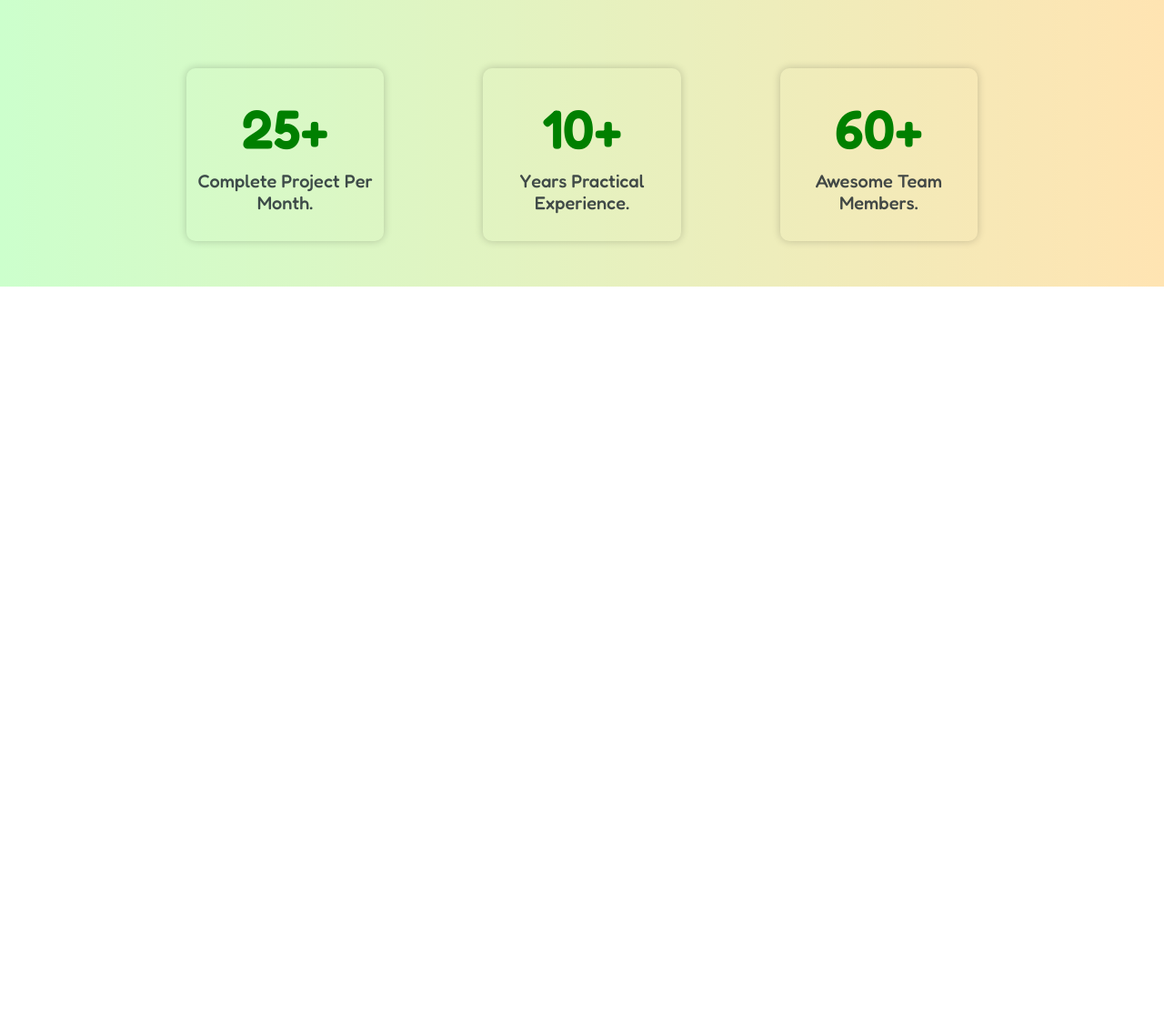
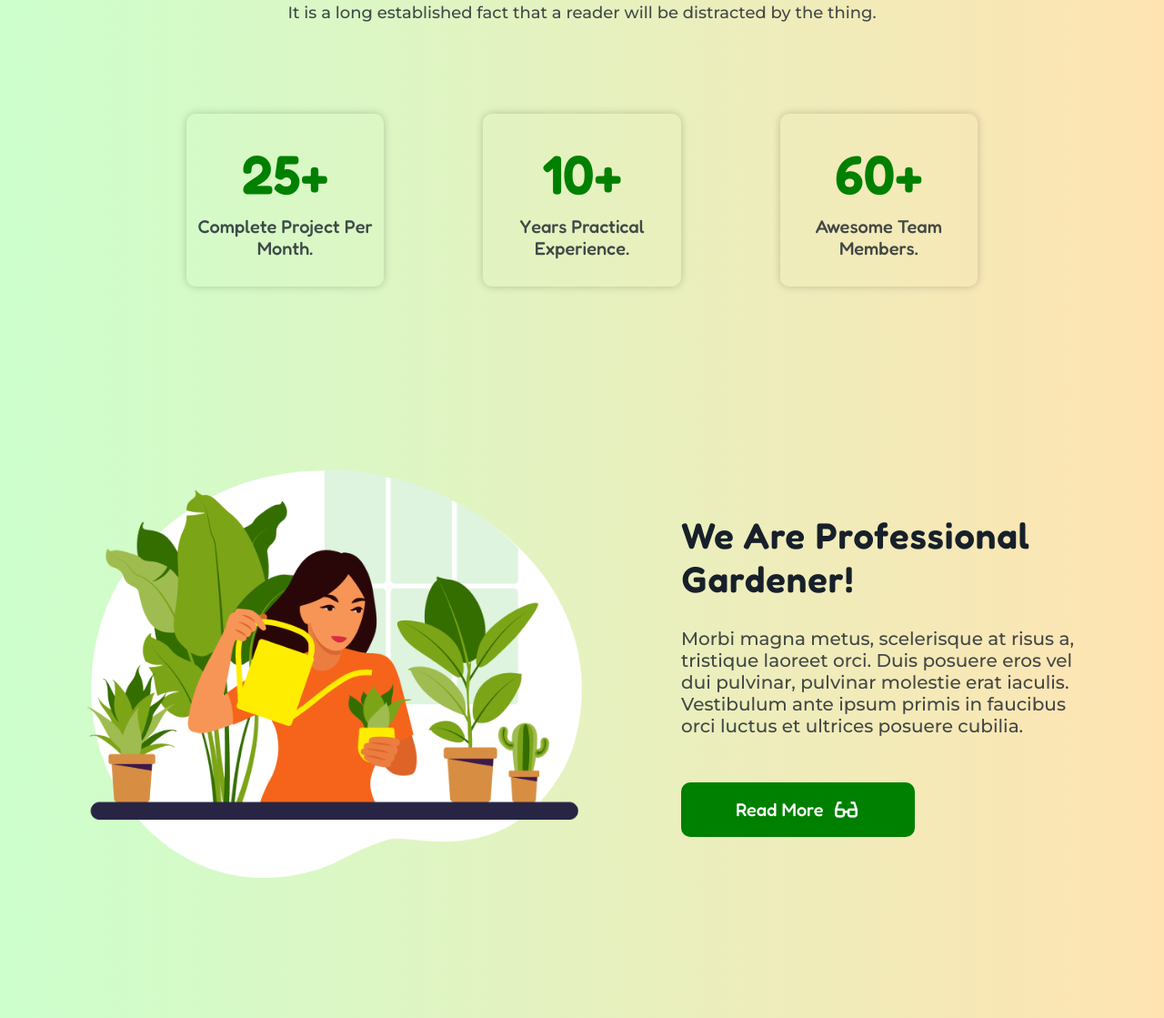
Before and after one commit to LittleMemento/garden-hobby, a plain HTML site: page index.html in a window 1280 px wide. Shown: the part 1010-2129 px from the top of the page at 91% size. Before the commit the page ends 1325 px from the top, so only its background shows below. Drawn offline with nearby package versions, Linux system fonts and the light colour scheme.

Commit message:
finish gardener

```diff
--- a/index.html
+++ b/index.html
@@ -70,18 +70,51 @@
           </p>
         </div>
         <div class="awe_body_card">
-          <div class="awe_card_box" data-aos="fade-up" data-aos-easing="linear" data-aos-duration="2000">
+          <div
+            class="awe_card_box"
+            data-aos="fade-up"
+            data-aos-easing="linear"
+            data-aos-duration="2000"
+          >
             <b>25+ </b>
             <small>Complete Project Per Month.</small>
           </div>
-          <div class="awe_card_box" data-aos="fade-up" data-aos-easing="linear" data-aos-duration="2000">
+          <div
+            class="awe_card_box"
+            data-aos="fade-up"
+            data-aos-easing="linear"
+            data-aos-duration="2000"
+          >
             <b>10+ </b>
             <small>Years Practical Experience.</small>
           </div>
-          <div class="awe_card_box" data-aos="fade-up" data-aos-easing="linear" data-aos-duration="2000">
+          <div
+            class="awe_card_box"
+            data-aos="fade-up"
+            data-aos-easing="linear"
+            data-aos-duration="2000"
+          >
             <b>60+ </b>
             <small>Awesome Team Members.</small>
           </div>
+        </div>
+      </section>
+      <section class="gardener">
+        <div class="gardener_img_side" data-aos="zoom-in">
+          <img src="./images/gardener.png" alt="img" />
+        </div>
+        <div class="gardener_text_side" data-aos="zoom-out-left">
+          <h3>We Are Professional Gardener!</h3>
+          <p>
+            Morbi magna metus, scelerisque at risus a, tristique laoreet orci.
+            Duis posuere eros vel dui pulvinar, pulvinar molestie erat iaculis.
+            Vestibulum ante ipsum primis in faucibus orci luctus et ultrices
+            posuere cubilia.
+          </p>
+          <a href="#!" class="btn_read">
+            <small>Read More</small>
+            <i class="bx bx-glasses-alt"></i>
+          </a>
         </div>
       </section>
     </main>
--- a/style.css
+++ b/style.css
@@ -171,6 +171,7 @@ button {
   display: flex;
   flex-direction: column;
   align-items: center;
+  padding: 100px 0;
 }
 
 .awesome .awesome_title {
@@ -179,7 +180,6 @@ button {
   flex-direction: column;
   align-items: center;
   text-align: center;
-  margin-top: 50px;
 }
 
 .awesome .awesome_title h3 {
@@ -231,3 +231,62 @@ button {
   opacity: 0.8;
   margin-top: 10px;
 }
+
+.gardener {
+  width: 85%;
+  margin: 0 auto;
+  display: flex;
+  align-items: center;
+  justify-content: space-between;
+  padding: 100px 0;
+}
+
+.gardener .gardener_img_side {
+  width: 50%;
+}
+
+.gardener .gardener_img_side img {
+  width: 100%;
+}
+
+.gardener .gardener_text_side {
+  width: 40%;
+  display: flex;
+  flex-direction: column;
+  align-items: flex-start;
+}
+
+.gardener .gardener_text_side h3 {
+  font-weight: 600;
+  font-size: 40px;
+  color: #17202a;
+  letter-spacing: 1px;
+}
+
+.gardener .gardener_text_side p {
+  font-weight: 500;
+  font-size: 20px;
+  color: #17202a;
+  opacity: 0.8;
+  margin-top: 30px;
+}
+
+.gardener .gardener_text_side .btn_read {
+  display: flex;
+  align-items: center;
+  color: #fff;
+  margin-top: 50px;
+  border-radius: 10px;
+  padding: 15px 60px;
+  background-color: #008000;
+}
+
+.gardener .gardener_text_side .btn_read small {
+  font-weight: 500;
+  font-size: 20px;
+}
+
+.gardener .gardener_text_side .btn_read i {
+  font-size: 30px;
+  margin-left: 10px;
+}
```
Also changed, not shown: images/gardener.png (added).
